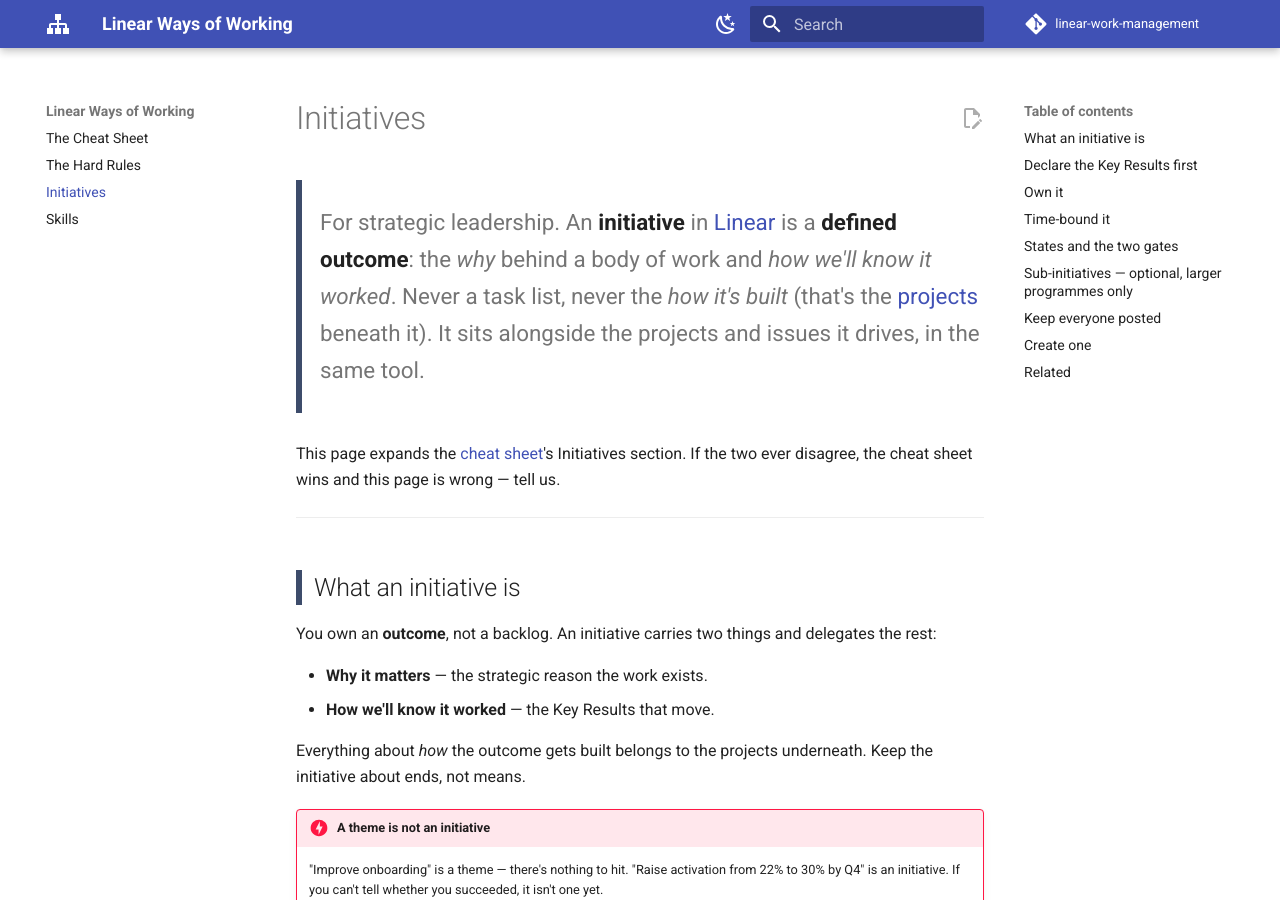
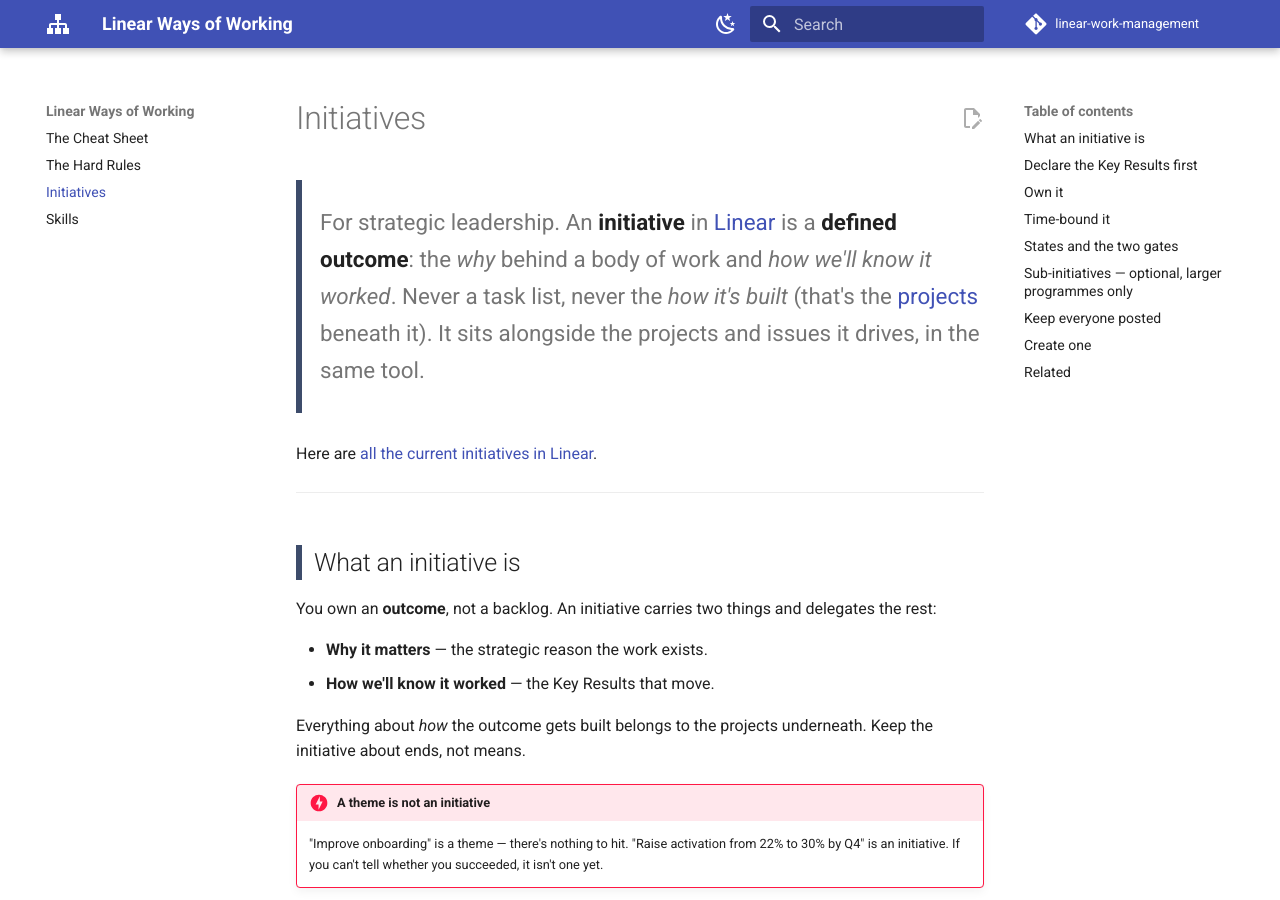
Before and after one commit to hungovercoders/linear-work-management, an MkDocs documentation site: the page built from docs/initiatives.md, in a window 1280 px wide and 900 px high. Built offline with MkDocs 1.6.1 and Material for MkDocs 9.7.7, drawn with Linux system fonts in a browser that asks for light colours; comment, search, counter and statistics services are not loaded.

Commit message:
docs(initiatives): drop "page expands" note; link current initiatives
Co-Authored-By: Claude Opus 4.8 (1M context) <noreply@anthropic.com>

```diff
--- a/docs/initiatives.md
+++ b/docs/initiatives.md
@@ -7,8 +7,7 @@ Never a task list, never the *how it's built* (that's the [projects](index.md) b
 It sits alongside the projects and issues it drives, in the same tool.
 </div>
 
-This page expands the [cheat sheet](index.md)'s Initiatives section. If the two ever
-disagree, the cheat sheet wins and this page is wrong — tell us.
+Here are [all the current initiatives in Linear](https://linear.app/happydevs/initiatives).
 
 ---
 
```
